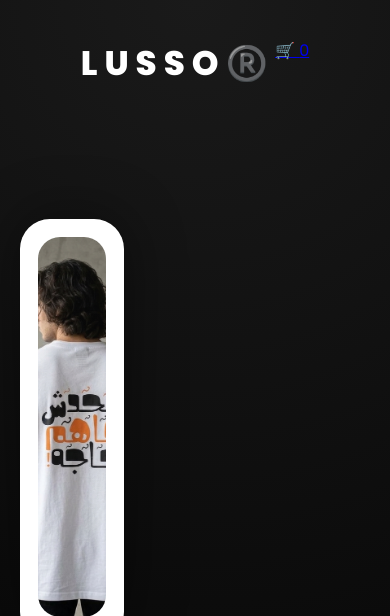
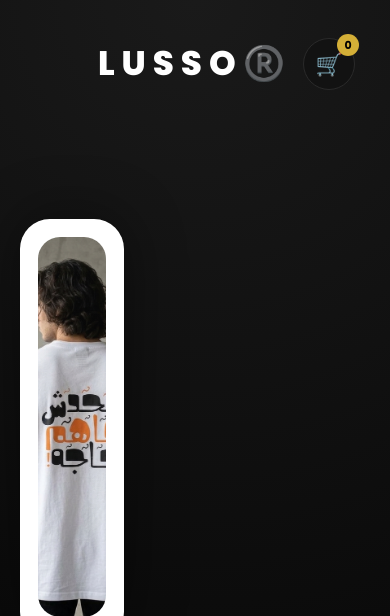
Before and after one commit to nbylm0115-ship-it/nabil-, a Django app: page /product/2/ in a window 390 px wide. Shown: the top 616 px of the page. Run offline with Django 5.2, Linux system fonts and the light colour scheme; data comes from the database, SQL or seed files in the repository.

Commit message:
fix mobile product layout

```diff
--- a/templates/product.html
+++ b/templates/product.html
@@ -258,12 +258,21 @@
 
 @media(max-width:1000px){
 
+    .cart-icon{
+        right:18px;
+        width:46px;
+        height:46px;
+        font-size:18px;
+    }
+
     .container{
         padding-top:130px;
         padding-bottom:50px;
     }
 
     .product-page{
+        width:100%;
+        display:grid;
         grid-template-columns:1fr;
         gap:40px;
     }
@@ -287,13 +296,53 @@
         letter-spacing:7px;
     }
 
-    .product-info{
-        padding:0;
+    .cart-icon{
+        position:absolute;
+        right:35px;
+        width:52px;
+        height:52px;
+        border-radius:50%;
+        background:#121212;
+        border:1px solid #2a2a2a;
+        display:flex;
+        align-items:center;
+        justify-content:center;
+        text-decoration:none;
+        font-size:22px;
+        transition:.3s;
+        color:white;
+    }
+
+    .cart-icon:hover{
+        background:#d4af37;
+        color:black;
+        transform:translateY(-2px);
+    }
+
+    .cart-count{
+        position:absolute;
+        top:-5px;
+        right:-5px;
+        min-width:22px;
+        height:22px;
+        border-radius:50%;
+        background:#d4af37;
+        color:black;
+        font-size:11px;
+        font-weight:700;
+        display:flex;
+        align-items:center;
+        justify-content:center;
+    }
+
+   .product-info{
+        width:100%;
     }
 
     .product-info h1{
-        font-size:54px;
-        line-height:1.05;
+        font-size:52px;
+        line-height:1.1;
+        margin-bottom:20px;
     }
 
     .price{
```
